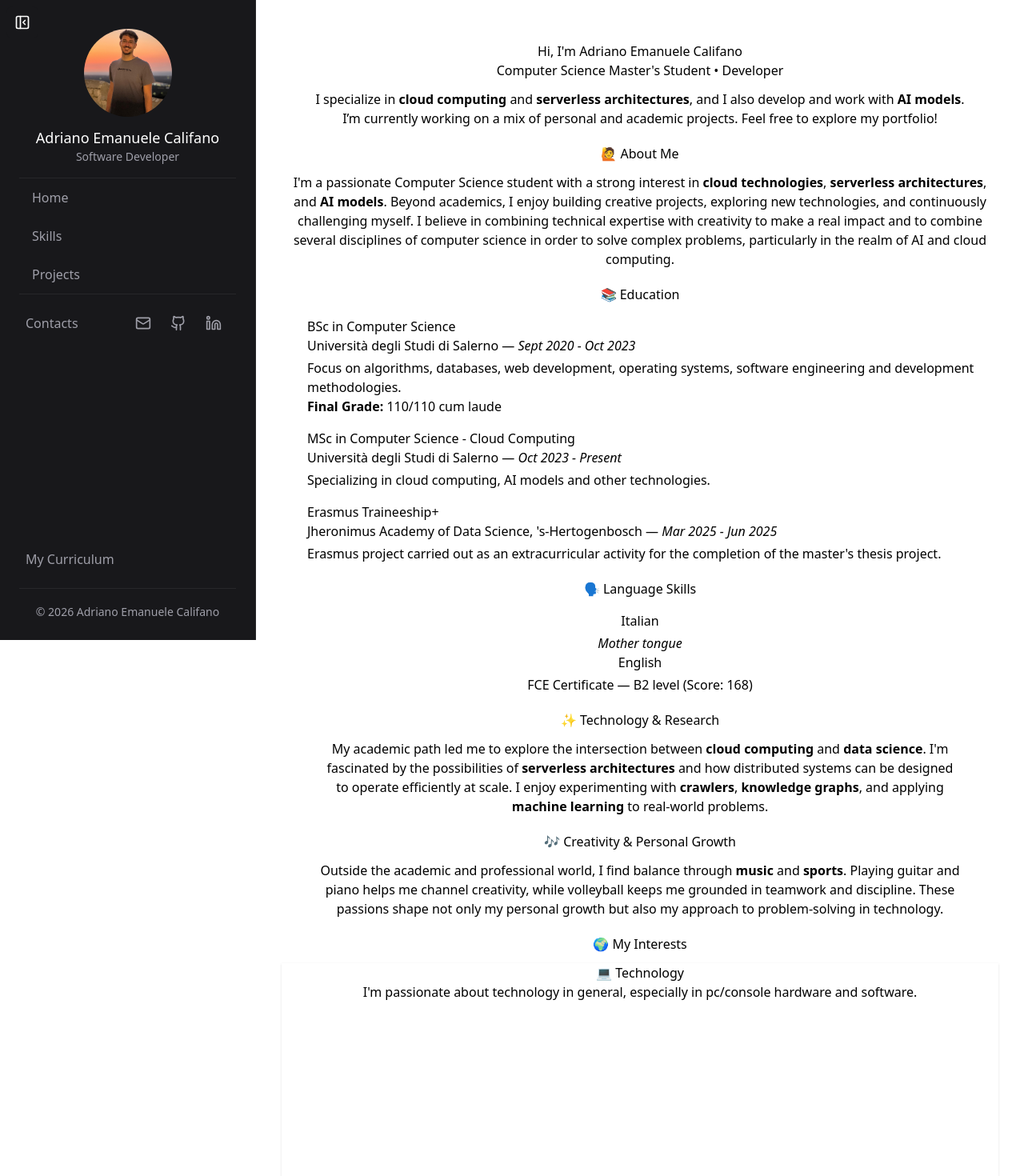
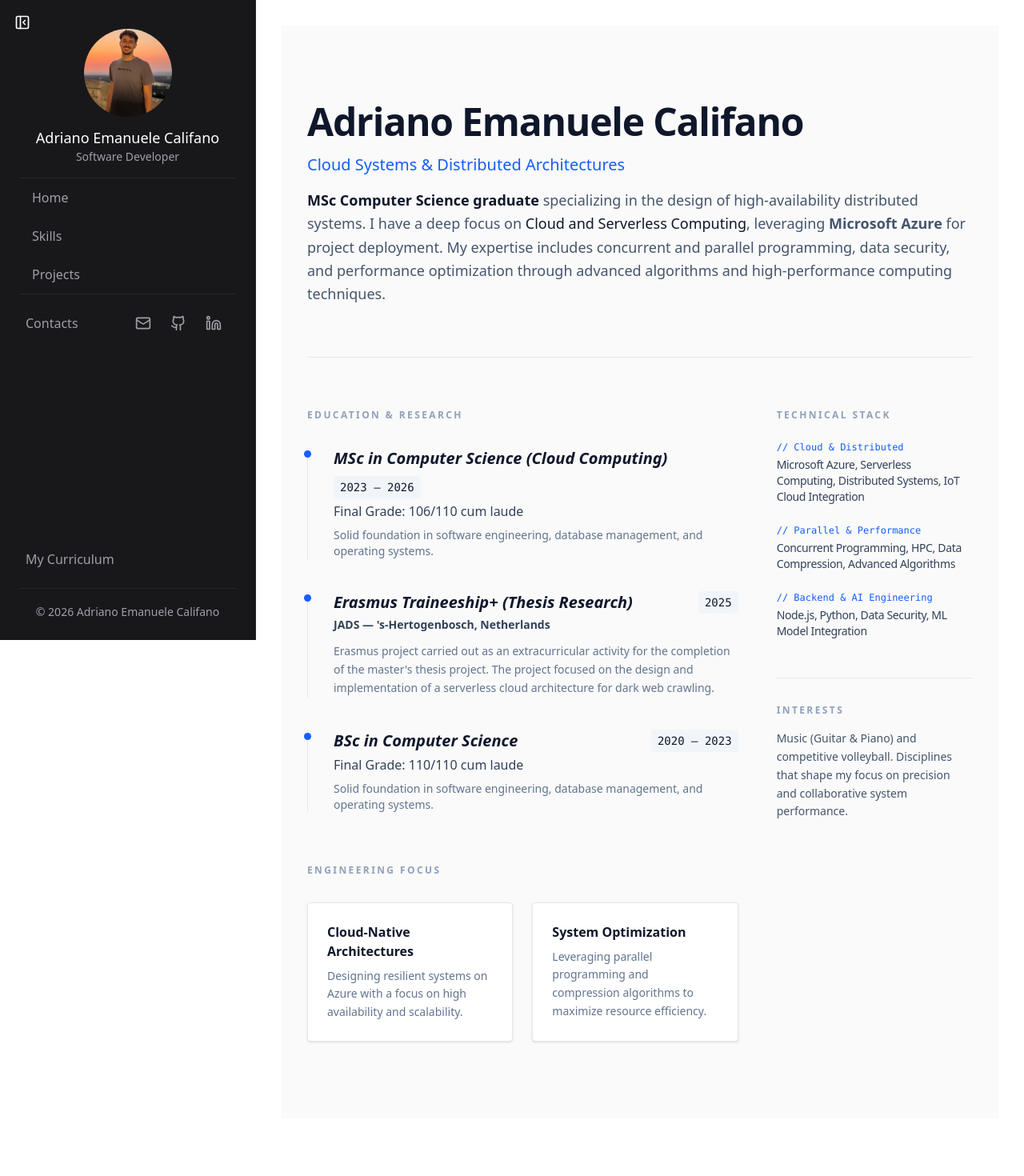
Before and after one commit to adriano22jr/portfolio-website, a React (Vite) app: page / in a window 1280 px wide. Shown: the top 1470 px of the page at 80% size. After the commit the page ends 1430 px from the top, so only its background shows below. Built offline with nearby package versions, Linux system fonts and the light colour scheme.

Commit message:
Push Home.tsx, readme and cv

```diff
--- a/src/components/Home.tsx
+++ b/src/components/Home.tsx
@@ -1,121 +1,115 @@
 function Home() {
     return (
-        <div className="container my-5">
-            <div className="text-center mb-5">
-                <h1 className="fw-bold">Hi, I'm <span className="text-primary">Adriano Emanuele Califano</span></h1>
-                <h4 className="text-muted">Computer Science Master's Student • Developer</h4>
-                <p className="mt-3 text-secondary">
-                    I specialize in <strong>cloud computing</strong> and <strong>serverless architectures</strong>, and I also develop and work with <strong>AI models</strong>.<br />I’m currently working on a mix of personal and academic projects. Feel free to explore my portfolio!
+        <div className="bg-[#fafafa] text-slate-900 font-sans selection:bg-blue-100">
+            <div className="max-w-5xl mx-auto px-8 py-24">
+                <header className="border-b border-slate-200 pb-16 mb-16">
+                    <h1 className="text-4xl font-bold tracking-tight text-slate-900 sm:text-5xl">
+                        Adriano Emanuele Califano
+                    </h1>
+                    <p className="mt-4 text-xl text-blue-600 font-medium">
+                        Cloud Systems & Distributed Architectures
+                    </p>
+                    <p className="mt-4 text-lg text-slate-600 leading-relaxed">
+                        <strong className="text-slate-900">MSc Computer Science graduate</strong> specializing in the design of high-availability distributed systems.
+                        I have a deep focus on <span className="text-slate-900 font-medium">Cloud and Serverless Computing</span>,
+                        leveraging <strong>Microsoft Azure</strong> for project deployment. My expertise includes
+                        concurrent and parallel programming, data security, and performance optimization
+                        through advanced algorithms and high-performance computing techniques.
+                    </p>
+                </header>
+
+                <div className="grid grid-cols-1 md:grid-cols-12 gap-12">
+                    <div className="md:col-span-8 space-y-16">
+                        <section>
+                            <h2 className="text-xs font-bold uppercase tracking-[0.2em] text-slate-400 mb-8">Education & Research</h2>
+                            <div className="space-y-10">
+                                <div className="relative pl-8 border-l border-slate-200">
+                                    <span className="absolute -left-1.25 top-1 w-2.25 h-2.25 bg-blue-600 rounded-full"></span>
+                                    <div className="flex justify-between items-start flex-wrap gap-2">
+                                        <h3 className="text-xl font-bold italic">MSc in Computer Science (Cloud Computing)</h3>
+                                        <span className="font-mono text-sm bg-slate-100 px-2 py-1 rounded">2023 — 2026</span>
+                                    </div>
+                                    <p className="text-slate-700 mt-1 font-medium">Final Grade: 106/110 cum laude</p>
+                                    <p className="text-slate-500 mt-2 text-sm">
+                                        Solid foundation in software engineering, database management, and operating systems.
                                     </p>
                                 </div>
 
-            <div className="mb-5">
-                <h2 className="fw-bold mb-3 text-center">🙋 About Me</h2>
-                <p className="lead text-center text-secondary mx-auto">
-                    I'm a passionate Computer Science student with a strong interest in <strong>cloud technologies</strong>,
-                    <strong> serverless architectures</strong>, and <strong>AI models</strong>.
-                    Beyond academics, I enjoy building creative projects, exploring new technologies, and continuously challenging myself.
-                    I believe in combining technical expertise with creativity to make a real impact and to combine several disciplines of computer science in order to solve complex problems, particularly in the realm of AI and cloud computing.
+                                <div className="relative pl-8 border-l border-slate-200">
+                                    <span className="absolute -left-1.25 top-1 w-2.25 h-2.25 bg-blue-600 rounded-full"></span>
+                                    <div className="flex justify-between items-start flex-wrap gap-2">
+                                        <h3 className="text-xl font-bold italic">Erasmus Traineeship+ (Thesis Research)</h3>
+                                        <span className="font-mono text-sm bg-slate-100 px-2 py-1 rounded">2025</span>
+                                    </div>
+                                    <p className="text-slate-700 mt-1 text-sm font-semibold">JADS — 's-Hertogenbosch, Netherlands</p>
+                                    <p className="text-slate-500 mt-3 text-sm leading-relaxed">
+                                        Erasmus project carried out as an extracurricular activity for the completion of the master's thesis project. The project focused on the design and implementation of a serverless cloud architecture for dark web crawling.
                                     </p>
                                 </div>
 
-            <div className="mb-5">
-                <h2 className="fw-bold mb-4 text-center">📚 Education</h2>
-                <div className="timeline position-relative ms-4">
-
-                    <div className="timeline-item mb-4 position-relative">
-                        <div className="timeline-dot bg-success"></div>
-                        <div className="timeline-content ps-4">
-                            <h5 className="fw-bold">BSc in Computer Science</h5>
-                            <p className="text-muted mb-1">Università degli Studi di Salerno — <em>Sept 2020 - Oct 2023</em></p>
-                            <p>Focus on algorithms, databases, web development, operating systems, software engineering and development methodologies.</p>
-                            <p><strong>Final Grade: </strong> 110/110 cum laude</p>
+                                <div className="relative pl-8 border-l border-slate-200">
+                                    <span className="absolute -left-1.25 top-1 w-2.25 h-2.25 bg-blue-600 rounded-full"></span>
+                                    <div className="flex justify-between items-start flex-wrap gap-2">
+                                        <h3 className="text-xl font-bold italic">BSc in Computer Science</h3>
+                                        <span className="font-mono text-sm bg-slate-100 px-2 py-1 rounded">2020 — 2023</span>
                                     </div>
-                    </div>
-
-                    <div className="timeline-item mb-4 position-relative">
-                        <div className="timeline-dot bg-primary"></div>
-                        <div className="timeline-content ps-4">
-                            <h5 className="fw-bold">MSc in Computer Science - Cloud Computing</h5>
-                            <p className="text-muted mb-1">Università degli Studi di Salerno — <em>Oct 2023 - Present</em></p>
-                            <p>Specializing in cloud computing, AI models and other technologies.</p>
-                        </div>
-                    </div>
-
-                    <div className="timeline-item mb-4 position-relative">
-                        <div className="timeline-dot bg-warning"></div>
-                        <div className="timeline-content ps-4">
-                            <h5 className="fw-bold">Erasmus Traineeship+</h5>
-                            <p className="text-muted mb-1">Jheronimus Academy of Data Science, 's-Hertogenbosch — <em>Mar 2025 - Jun 2025</em></p>
-                            <p>Erasmus project carried out as an extracurricular activity for the completion of the master's thesis project.</p>
-                        </div>
+                                    <p className="text-slate-700 mt-1 font-medium">Final Grade: 110/110 cum laude</p>
+                                    <p className="text-slate-500 mt-2 text-sm">
+                                        Solid foundation in software engineering, database management, and operating systems.
+                                    </p>
                                 </div>
 
                             </div>
+                        </section>
+
+                        <section>
+                            <h2 className="text-xs font-bold uppercase tracking-[0.2em] text-slate-400 mb-8">Engineering Focus</h2>
+                            <div className="grid grid-cols-1 sm:grid-cols-2 gap-6">
+                                <div className="p-6 bg-white border border-slate-200 rounded-sm hover:border-blue-400 transition-colors shadow-sm">
+                                    <h4 className="font-bold text-slate-900 mb-2">Cloud-Native Architectures</h4>
+                                    <p className="text-sm text-slate-500 leading-relaxed">Designing resilient systems on Azure with a focus on high availability and scalability.</p>
+                                </div>
+                                <div className="p-6 bg-white border border-slate-200 rounded-sm hover:border-blue-400 transition-colors shadow-sm">
+                                    <h4 className="font-bold text-slate-900 mb-2">System Optimization</h4>
+                                    <p className="text-sm text-slate-500 leading-relaxed">Leveraging parallel programming and compression algorithms to maximize resource efficiency.</p>
+                                </div>
+                            </div>
+                        </section>
                     </div>
 
-            <div className="mb-5 text-center">
-                <h2 className="fw-bold mb-4">🗣 Language Skills</h2>
-                <div className="d-flex justify-content-center gap-5 flex-wrap">
-
+                    <aside className="md:col-span-4 space-y-12">
                         <div>
-                        <h5 className="fw-bold mb-1">Italian</h5>
-                        <p className="text-muted mb-0"><em>Mother tongue</em></p>
+                            <h2 className="text-xs font-bold uppercase tracking-[0.2em] text-slate-400 mb-6">Technical Stack</h2>
+                            <div className="space-y-6">
+                                <div>
+                                    <p className="text-xs font-mono text-blue-600 mb-1">// Cloud & Distributed</p>
+                                    <p className="text-sm text-slate-700 font-medium tracking-tight">
+                                        Microsoft Azure, Serverless Computing, Distributed Systems, IoT Cloud Integration
+                                    </p>
                                 </div>
-
                                 <div>
-                        <h5 className="fw-bold mb-1">English</h5>
-                        <p className="text-muted mb-1">FCE Certificate — B2 level (Score: 168)</p>
+                                    <p className="text-xs font-mono text-blue-600 mb-1">// Parallel & Performance</p>
+                                    <p className="text-sm text-slate-700 font-medium tracking-tight">
+                                        Concurrent Programming, HPC, Data Compression, Advanced Algorithms
+                                    </p>
+                                </div>
+                                <div>
+                                    <p className="text-xs font-mono text-blue-600 mb-1">// Backend & AI Engineering</p>
+                                    <p className="text-sm text-slate-700 font-medium tracking-tight">
+                                        Node.js, Python, Data Security, ML Model Integration
+                                    </p>
                                 </div>
                             </div>
                         </div>
 
-            <div className="mb-5">
-                <h2 className="fw-bold mb-3 text-center">✨ Technology & Research</h2>
-                <p className="text-secondary text-center mx-auto" style={{ maxWidth: "800px" }}>
-                    My academic path led me to explore the intersection between <strong>cloud computing</strong> and <strong>data science</strong>.
-                    I'm fascinated by the possibilities of <strong>serverless architectures</strong> and how distributed systems can be designed
-                    to operate efficiently at scale. I enjoy experimenting with <strong>crawlers</strong>, <strong>knowledge graphs</strong>,
-                    and applying <strong>machine learning</strong> to real-world problems.
+                        <div className="pt-8 border-t border-slate-200">
+                            <h2 className="text-xs font-bold uppercase tracking-[0.2em] text-slate-400 mb-4">Interests</h2>
+                            <p className="text-sm text-slate-600 leading-relaxed">
+                                Music (Guitar & Piano) and competitive volleyball.
+                                Disciplines that shape my focus on precision and collaborative system performance.
                             </p>
                         </div>
-
-            <div className="mb-5">
-                <h2 className="fw-bold mb-3 text-center">🎶 Creativity & Personal Growth</h2>
-                <p className="text-secondary text-center mx-auto" style={{ maxWidth: "800px" }}>
-                    Outside the academic and professional world, I find balance through <strong>music</strong> and <strong>sports</strong>.
-                    Playing guitar and piano helps me channel creativity, while volleyball keeps me grounded in teamwork and discipline.
-                    These passions shape not only my personal growth but also my approach to problem-solving in technology.
-                </p>
-            </div>
-
-            <div className="mb-5">
-                <h2 className="fw-bold mb-3 text-center">🌍 My Interests</h2>
-                <div className="row text-center">
-                    <div className="col-md-4 mb-3">
-                        <div className="card h-100 shadow-sm">
-                            <div className="card-body">
-                                <h5 className="card-title">💻 Technology</h5>
-                                <p className="card-text">I'm passionate about technology in general, especially in pc/console hardware and software.</p>
-                            </div>
-                        </div>
-                    </div>
-                    <div className="col-md-4 mb-3">
-                        <div className="card h-100 shadow-sm">
-                            <div className="card-body">
-                                <h5 className="card-title">🎮 Gaming</h5>
-                                <p className="card-text">I enjoy playing video games of various genres, with a particular focus on soulslike games, sport and story-driven ones.</p>
-                            </div>
-                        </div>
-                    </div>
-                    <div className="col-md-4 mb-3">
-                        <div className="card h-100 shadow-sm">
-                            <div className="card-body">
-                                <h5 className="card-title">🏐 Sports</h5>
-                                <p className="card-text">Volleyball enthusiast, which I practice regularly to stay active and competitive.</p>
-                            </div>
-                        </div>
-                    </div>
+                    </aside>
                 </div>
             </div>
         </div>
```
Also changed, not shown: 2 other files (tests, documents, lock files or other folders). Lines whose indentation alone changed are shown as unchanged.
